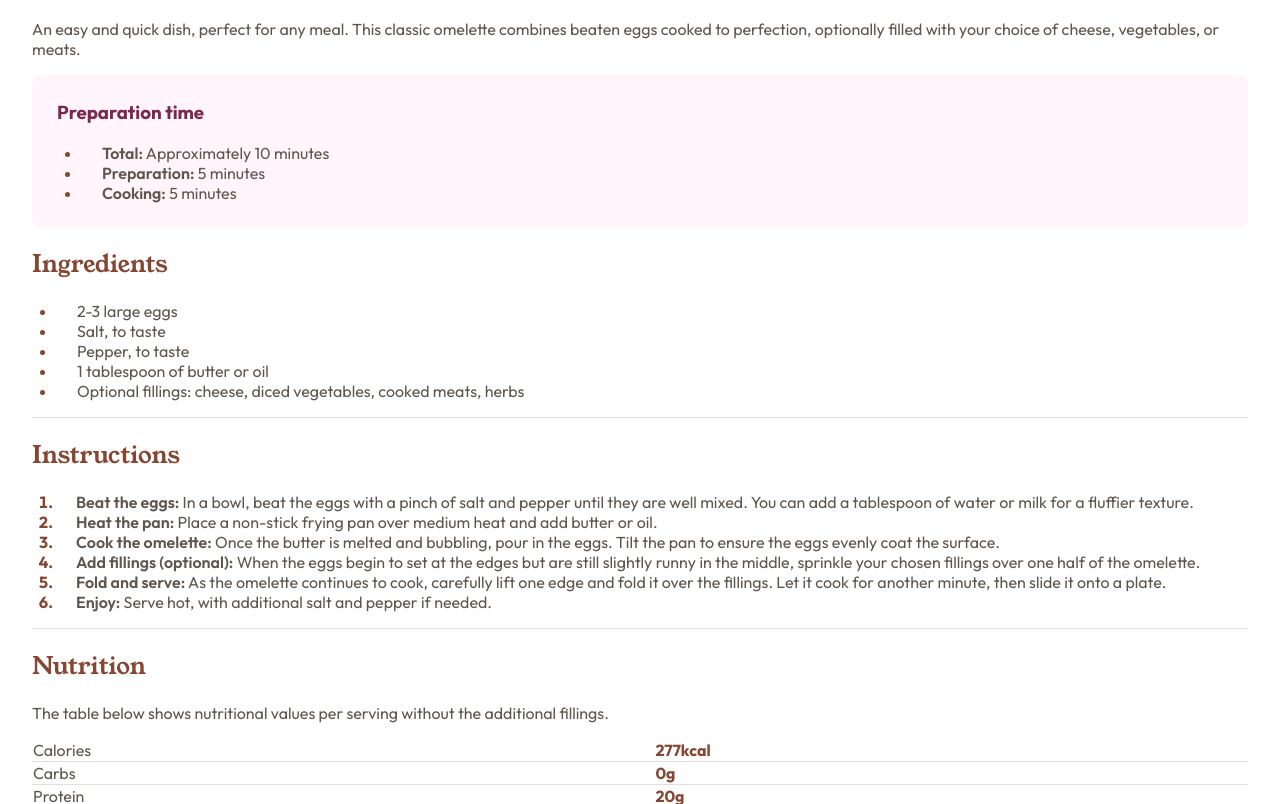
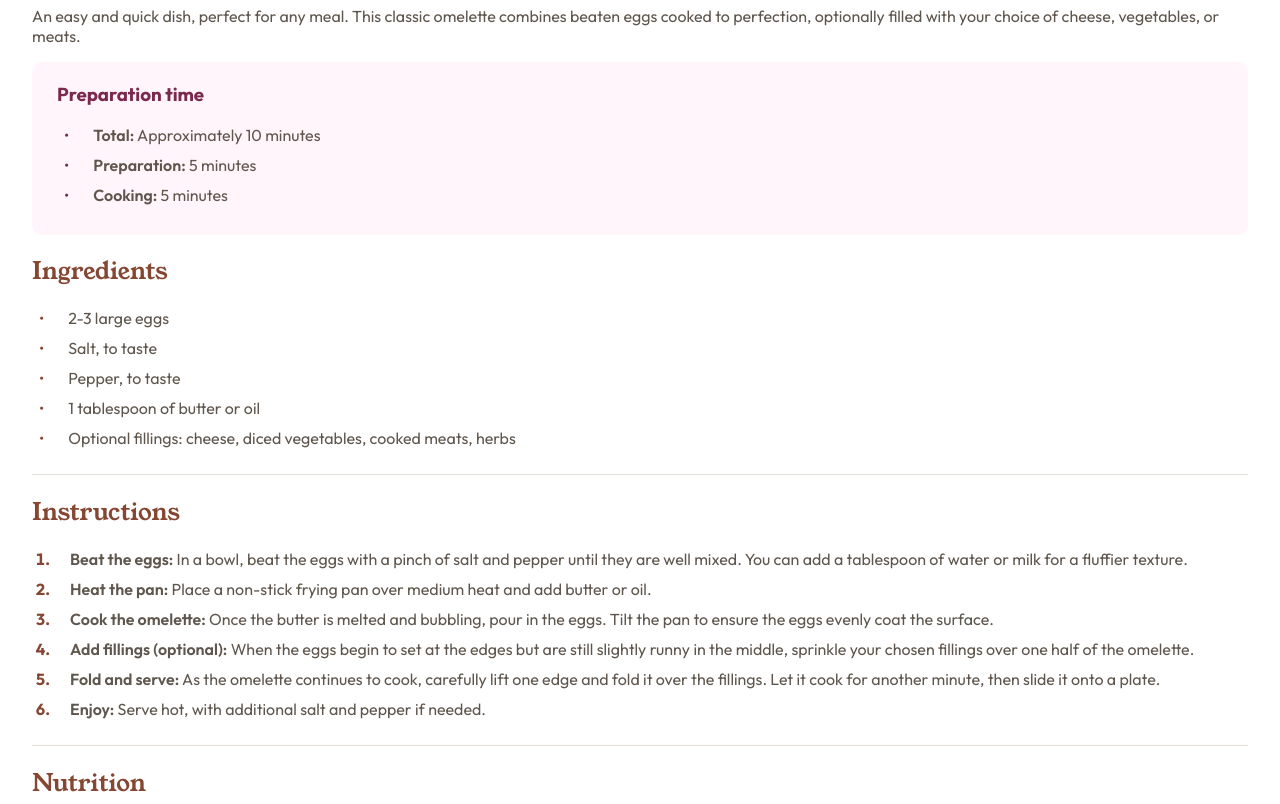
Before and after one commit to law973/recipe-page, a plain HTML site: page index.html in a window 1280 px wide. Shown: the part 667-1471 px from the top of the page. Drawn offline with Linux system fonts and the light colour scheme.

Commit message:
adjusted positionings for lists and added custom bullet points for unordered lists

```diff
--- a/index.html
+++ b/index.html
@@ -14,6 +14,7 @@
   <div class="card">
     <!-- Recipe image provided here -->
     <img src="assets/images/image-omelette.jpeg" alt="Omelette on a plate">
+    <!-- Card text contained here -->
     <div class="card-text">
       <header>
         <h1>Simple Omelette Recipe</h1>
@@ -29,9 +30,21 @@
           <h3>Preparation time</h3>
 
           <ul>
-            <li><b>Total:</b> Approximately 10 minutes</li>
-            <li><b>Preparation:</b> 5 minutes</li>
-            <li><b>Cooking:</b> 5 minutes</li>
+            <li>
+              <div>
+                <b>Total:</b> Approximately 10 minutes
+              </div>
+            </li>
+            <li>
+              <div>
+                <b>Preparation:</b> 5 minutes
+              </div>
+            </li>
+            <li>
+              <div>
+                <b>Cooking:</b> 5 minutes
+              </div>
+            </li>
           </ul>
         </section>
 
@@ -86,7 +99,11 @@
 
           <table>
               <tr>
-                <td>Calories</td>
+                <td>
+                  <div>
+                    Calories
+                  </div>
+                </td>
                 <td>277kcal</td>
               </tr>
               <tr>
--- a/style.css
+++ b/style.css
@@ -28,8 +28,6 @@ body {
     background-color: var(--stone-100);
     color: var(--stone-600);
     font-family: 'Outfit';
-    font-size: 16px;
-    font-weight: 400;
     margin: 0;
 }
 
@@ -42,6 +40,7 @@ h1 {
     color: var(--stone-900);
     font-family: 'Young Serif';
     font-weight: 400;
+    line-height: 100%;
     margin-top: 0;
 }
 
@@ -62,16 +61,20 @@ img {
 }
 
 li {
-    padding-left: 20px;
-}
-
-li::marker {
-    color: var(--brown-800);
-    font-weight: bold;
+    padding-bottom: 10px;
 }
 
 ol {
-    padding-left: 24px;
+    padding-left: 21px;
+}
+
+    ol li {
+        padding-left: 17px;
+    }
+
+        ol li::marker {
+            color: var(--brown-800);
+            font-weight: bold;
         }
 
 strong, b {
@@ -81,6 +84,15 @@ strong, b {
 table {
     border-collapse: collapse;
     width: 100%;
+}
+
+td {
+    padding-bottom: 10px;
+    padding-top: 10px;
+}
+
+    td:nth-child(1) {
+        padding-left: 10px;
     }
 
     td:nth-child(2) {
@@ -93,7 +105,18 @@ tr~tr {
 }
 
 ul {
-    padding-left: 25px;
+    padding-left: 7px;
+}
+
+    ul li {
+        align-items: center;
+        display: flex;
+    }
+
+        ul li::before {
+            color: var(--brown-800);
+            content: "\2022";
+            margin-right: 24px;
         }
 
 .attribution {
@@ -116,10 +139,10 @@ ul {
 .preparation {
     background-color: var(--rose-50);
     border-radius: 10px;
-    padding: 25px;
+    padding: 20px 25px;
 }
 
-.prepartion li::marker {
+    .preparation li::before {
         color: var(--rose-800);
     }
 
```
Lines whose indentation alone changed are shown as unchanged.
